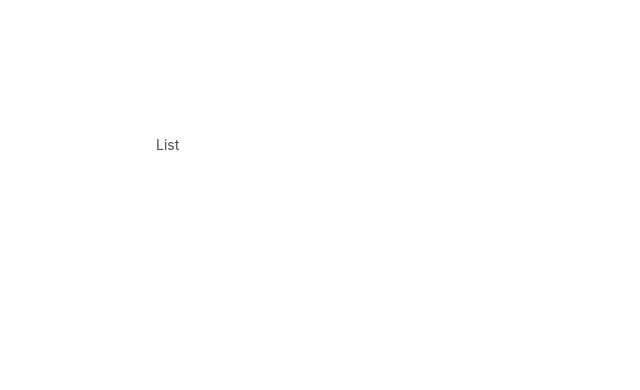
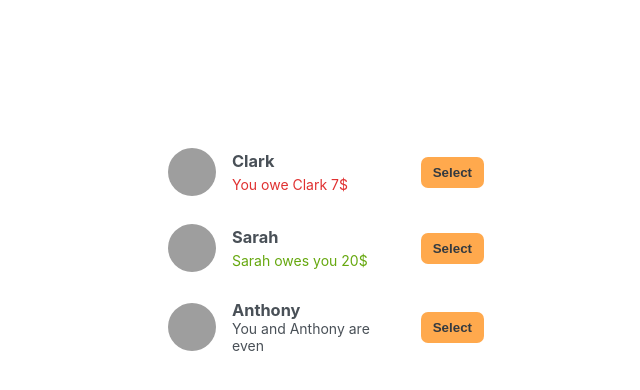
Before and after one commit to VladStefanT/bill-splitting-app, a React (Create React App) app: page / in a window 1280 px wide. Shown: the top 390 px of the page, without its empty margins (74-714 px from the left). Built offline with nearby package versions, Linux system fonts and the light colour scheme; grey boxes are pictures that could not be loaded.

Commit message:
Finished friend list

```diff
--- a/src/App.js
+++ b/src/App.js
@@ -30,5 +30,32 @@
 }
 
 function FriendsList() {
-  return <ul>List</ul>;
+  const friends = initialFriends;
+
+  return (
+    <ul>
+      {friends.map((friend) => (
+        <Friend friend={friend} key={friend.id}>
+          <img src={friend.image} alt={friend.name}></img>
+          <h3>{friend.name}</h3>
+          {friend.balance < 0 && (
+            <p className="red">
+              You owe {friend.name} {Math.abs(friend.balance)}$
+            </p>
+          )}
+          {friend.balance > 0 && (
+            <p className="green">
+              {friend.name} owes you {Math.abs(friend.balance)}$
+            </p>
+          )}
+          {friend.balance === 0 && <p>You and {friend.name} are even</p>}
+          <button className="button">Select</button>
+        </Friend>
+      ))}
+    </ul>
+  );
 }
+
+function Friend({ friend, children }) {
+  return <li>{children}</li>;
+}
```
